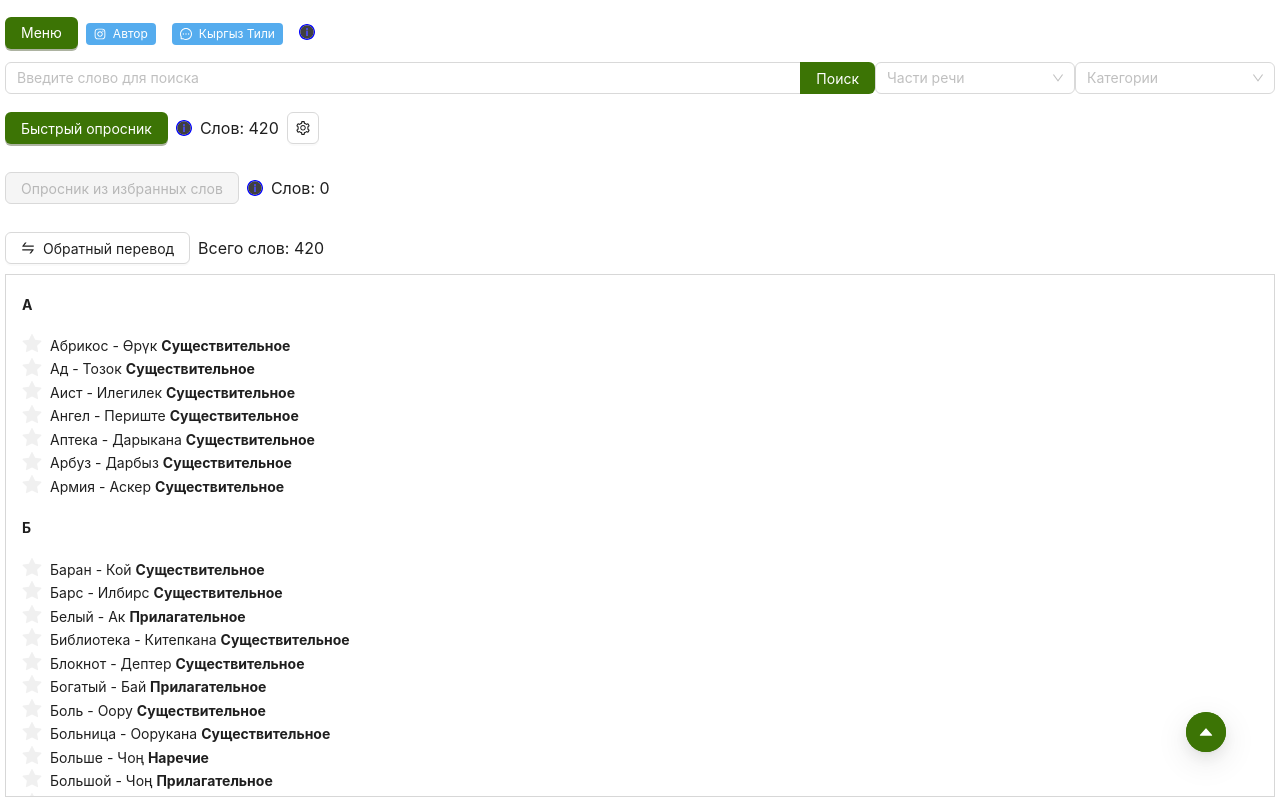
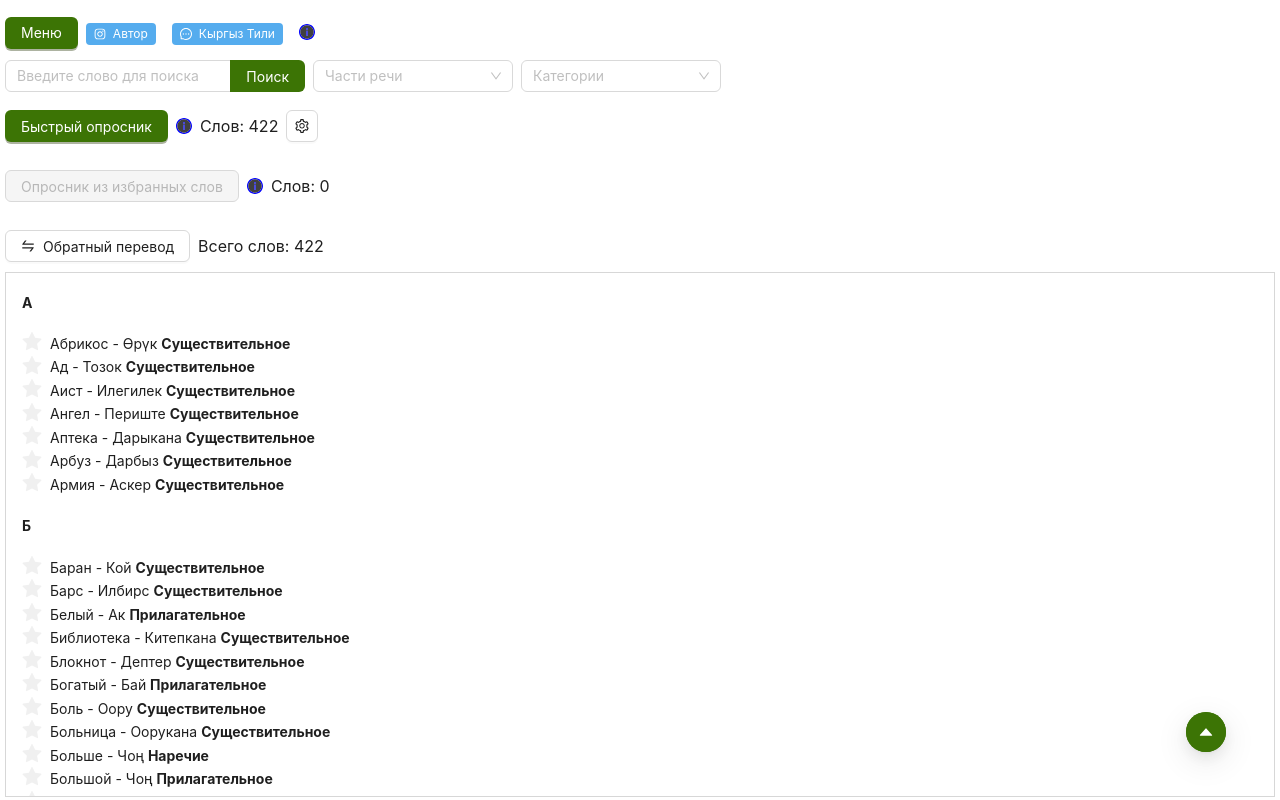
Before and after one commit to VADMARK223/kg, a React (Create React App) app: page / in a window 1280 px wide. Built offline with nearby package versions, Linux system fonts and the light colour scheme.

Commit message:
Seatch layout and ky timeout.

```diff
--- a/src/api/express.ts
+++ b/src/api/express.ts
@@ -30,7 +30,7 @@ export const exportDic = (dto: DicDto): void => {
 }
 
 export const runBuild = (): void => {
-  expressApi.post('build').json<boolean>().then(value => {
+  expressApi.post('build', { timeout: false }).json<boolean>().then(value => {
     toast.success('Проект собран.' + value)
   }).catch((reason: HTTPError) => {
     showError(reason)
--- a/src/components/dictionary/Filter.tsx
+++ b/src/components/dictionary/Filter.tsx
@@ -5,12 +5,12 @@
  * @since 01.05.2023
  */
 import React from 'react'
-import { Col, Row } from 'antd'
 import Search from 'antd/es/input/Search'
 import Selector from '../common/Selector'
 import type { SelectorDto } from '../../models/dto/SelectorDto'
 import type { TypeDto } from '../../models/dto/TypeDto'
 import type { TagDto } from '../../models/dto/TagDto'
+import { Space } from 'antd'
 
 interface FilterProps {
   types: TypeDto[]
@@ -23,32 +23,27 @@ interface FilterProps {
 const Filter = (props: FilterProps): JSX.Element => {
   const { types, tags, onSearch, typesSelectCallback, tagsSelectCallback } = props
   return (
-    <Row>
-      <Col flex="auto">
+    <Space wrap>
+      <div style={{ maxWidth: '300px' }}>
         <Search
           placeholder={'Введите слово для поиска'}
-          style={{ minWidth: '100%' }}
           allowClear
           enterButton={'Поиск'}
           size={'middle'}
           onSearch={onSearch}
         />
-      </Col>
-      <Col flex="200px">
+      </div>
       <Selector placeholder={'Части речи'}
                 minWidth={'200px'}
                 mode={'multiple'}
                 options={types}
                 selectedCallback={typesSelectCallback}/>
-      </Col>
-      <Col flex="200px">
       <Selector placeholder={'Категории'}
                 minWidth={'200px'}
                 mode={'multiple'}
                 options={tags}
                 selectedCallback={tagsSelectCallback}/>
-      </Col>
-    </Row>
+    </Space>
   )
 }
 
```
Also changed, not shown: src/assets/dictionary.json (+1 -1 lines). Lines whose indentation alone changed are shown as unchanged.
